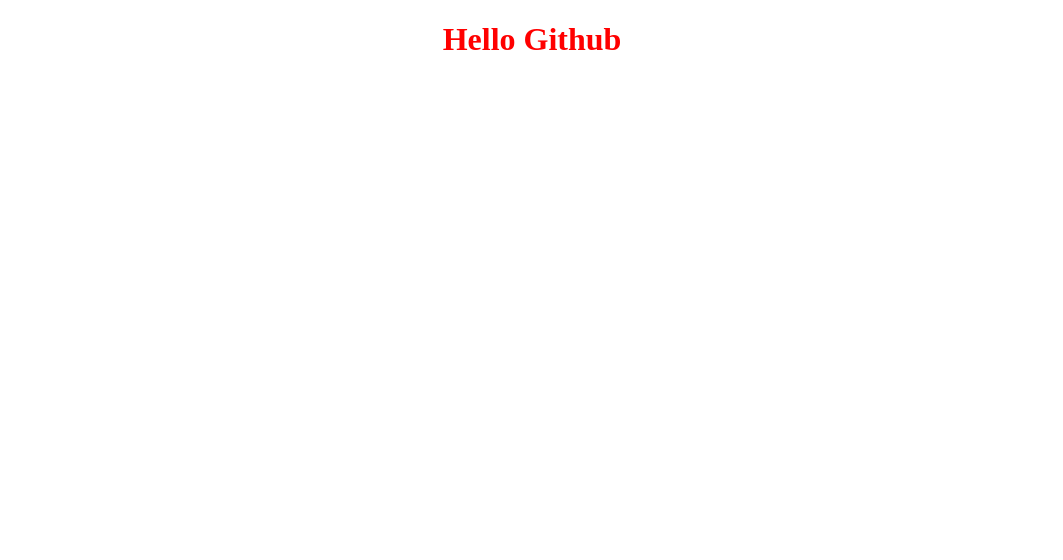
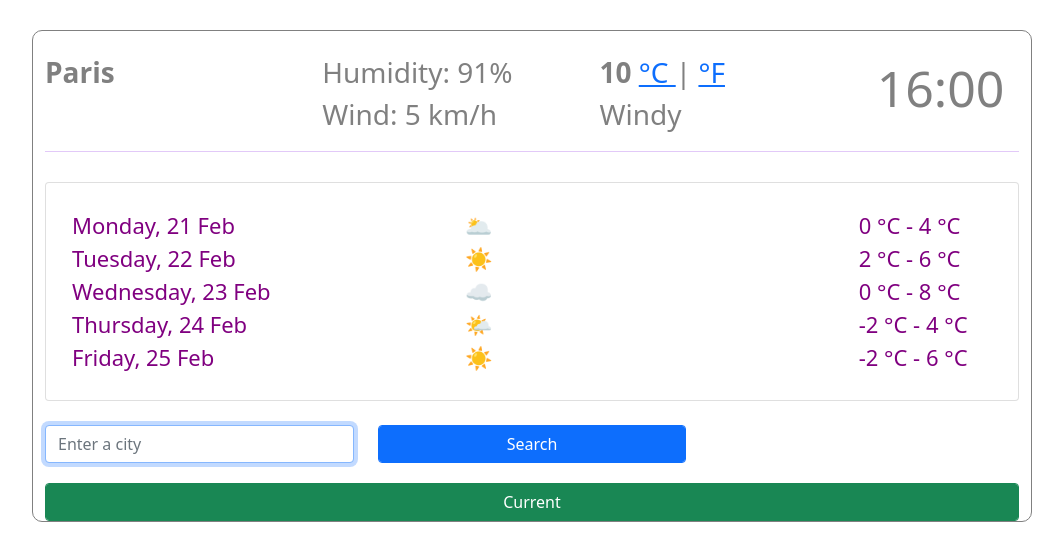
Before and after one commit to YiYiYiYiYiYiYiYiYiYiYi/SheCodes_Project, a plain HTML site: page index.html in a window 1280 px wide. Shown: the whole page, without its empty margins (108-1171 px from the left). Drawn offline with nearby package versions, Linux system fonts and the light colour scheme; files that its build step writes are made by us from their sources.

Commit message:
added new index.html

```diff
--- a/index.html
+++ b/index.html
@@ -4,11 +4,105 @@
     <meta charset="UTF-8" />
     <meta http-equiv="X-UA-Compatible" content="IE=edge" />
     <meta name="viewport" content="width=device-width, initial-scale=1.0" />
-    <title>Document</title>
-    <link rel="stylesheet" href="styles.css" />
+    <title>Weather App</title>
+    <script src="https://unpkg.com/axios/dist/axios.min.js"></script>
+    <link
+      href="https://cdn.jsdelivr.net/npm/bootstrap@5.1.3/dist/css/bootstrap.min.css"
+      rel="stylesheet"
+      integrity="sha384-1BmE4kWBq78iYhFldvKuhfTAU6auU8tT94WrHftjDbrCEXSU1oBoqyl2QvZ6jIW3"
+      crossorigin="anonymous"
+    />
+    <link rel="stylesheet" href="src/styles.css" />
   </head>
   <body>
-    <h1>Hello Github</h1>
-    <script src="script.js"></script>
+    <div class="container">
+      <div class="heading">
+        <div class="row">
+          <div class="col">
+            <strong class="city">Paris</strong>
+            <div class="dateInfo" id="date-info"></div>
+          </div>
+
+          <div class="col">
+            <div class="humidity">Humidity: 91%</div>
+            <div class="wind">Wind: 5 km/h</div>
+          </div>
+
+          <div class="col">
+            <strong class="temperature-update" id="temp">10 </strong>
+            <a href="#" id="celsius-link"> °C </a>
+            |
+            <a href="#" id="fahrenheit-link"> °F </a>
+            <div id="description">Windy</div>
+          </div>
+          <div class="col-2 time" id="update-time">16:00</div>
+        </div>
+      </div>
+
+      <hr />
+      <div class="forecast">
+        <div class="card">
+          <div class="card-body">
+            <div class="row">
+              <div class="col">Monday, 21 Feb</div>
+              <div class="col">🌥</div>
+              <div class="col-2">0 °C - 4 °C</div>
+            </div>
+            <div class="row">
+              <div class="col">Tuesday, 22 Feb</div>
+              <div class="col">☀️</div>
+              <div class="col-2">2 °C - 6 °C</div>
+            </div>
+            <div class="row">
+              <div class="col">Wednesday, 23 Feb</div>
+              <div class="col">☁️</div>
+              <div class="col-2">0 °C - 8 °C</div>
+            </div>
+            <div class="row">
+              <div class="col">Thursday, 24 Feb</div>
+              <div class="col">🌤</div>
+              <div class="col-2">-2 °C - 4 °C</div>
+            </div>
+            <div class="row">
+              <div class="col">Friday, 25 Feb</div>
+              <div class="col">☀️</div>
+              <div class="col-2">-2 °C - 6 °C</div>
+            </div>
+          </div>
+        </div>
+      </div>
+      <br />
+      <form>
+        <div class="row">
+          <div class="col-4">
+            <input
+              type="search"
+              placeholder="Enter a city"
+              class="form-control"
+              id="enterCity"
+              autofocus
+            />
+          </div>
+          <div class="col-4">
+            <input
+              type="submit"
+              value="Search"
+              class="form-control btn btn-primary"
+              id="search"
+            />
+          </div>
+        </div>
+      </form>
+      <div class="col">
+        <input
+          type="click"
+          value="Current"
+          class="form-control btn btn-success"
+          id="current"
+        />
+      </div>
+    </div>
+
+    <script src="src/index.js"></script>
   </body>
 </html>
--- a/styles.css
+++ b/styles.css
@@ -1,4 +1,36 @@
-h1 {
-  text-align: center;
-  color: red;
+.container {
+  border: 1px solid;
+  color: gray;
+  border-radius: 10px;
+  margin-top: 30px;
+  max-width: 1000px;
 }
+
+.heading {
+  font-size: 28px;
+  margin-top: 20px;
+}
+.sub-title {
+  font-size: 18px;
+}
+.symbol {
+  font-size: 50px;
+}
+.time {
+  font-size: 50px;
+}
+.forecast {
+  font-size: 22px;
+  margin-top: 30px;
+  color: purple;
+}
+hr {
+  color: blueviolet;
+}
+.card {
+  padding: 10px;
+}
+
+form {
+  margin-bottom: 20px;
+}
```
Also changed, not shown: index.js (added, +127 -0 lines), script.js (deleted), 1 other file.
